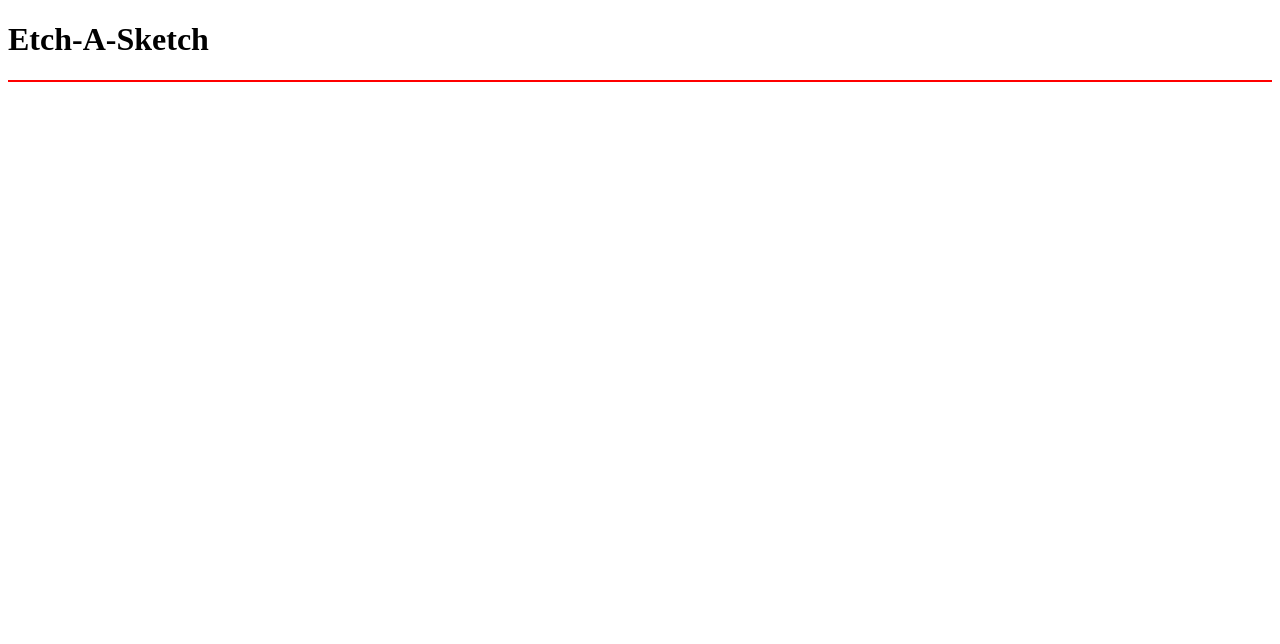
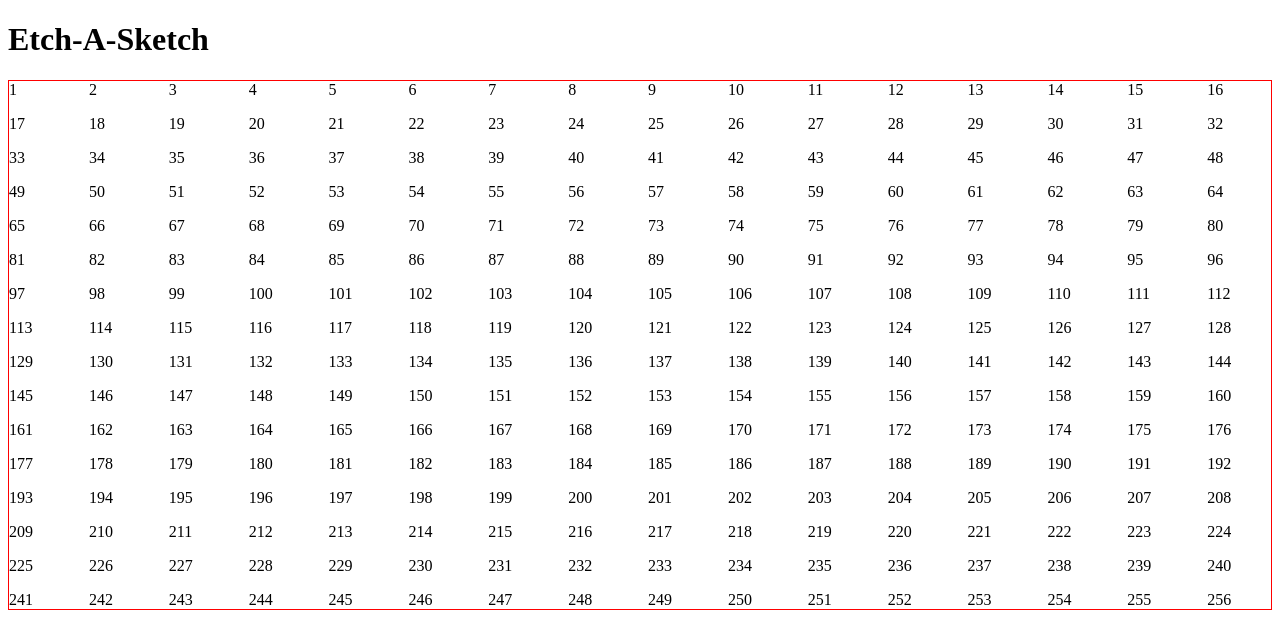
Before and after one commit to Jason-Kawala/Etch-a-sketch-TOP, a plain HTML site: page index.html in a window 1280 px wide. Drawn offline with Linux system fonts and the light colour scheme.

Commit message:
javascript base function to create grid

```diff
--- a/index.html
+++ b/index.html
@@ -4,7 +4,6 @@
     <meta charset="UTF-8">
     <meta http-equiv="X-UA-Compatible" content="IE=edge">
     <meta name="viewport" content="width=device-width, initial-scale=1.0">
-    <script src="js.js"></script>
     <link rel="stylesheet" href="style.css">
     <title>Document</title>
 </head>
@@ -14,4 +13,5 @@
     <div id="container">
     </div>
 </body>
+<script src="js.js"></script>
 </html>
--- a/js.js
+++ b/js.js
@@ -1,12 +1,14 @@
-const container = document.querySelector('container');
+let container = document.getElementById('container');
 
 function createGrid(rows , cols) {
-    for()
+    container.style.setProperty('--grid-rows', rows);
+    container.style.setProperty('--grid-cols', cols);
+    for (i = 0; i < (rows * cols); i++) {
+        let cell = document.createElement("div");
+        cell.innerText = (i+1);
+        container.appendChild(cell).className = "grid-item";
+        console.log(i);
+    };
+};
 
-}
-
-
-
-
-
-console.log(container);
+createGrid(16,16);
--- a/style.css
+++ b/style.css
@@ -6,6 +6,7 @@
 
 #container {
     display: grid;
+    gap: 1em;
     grid-template-rows: repeat(var(--grid-rows), 1fr); /* Utilisation de var() afin de prendre la variable créé au dessus dans :root */
     grid-template-columns: repeat(var(--grid-cols), 1fr);
     border: 1px solid red;
@@ -17,7 +18,3 @@
     background-color: orange;
     font-weight: 900;
 }
-
-.row {
-    border: 1px solid black;
-}
```
